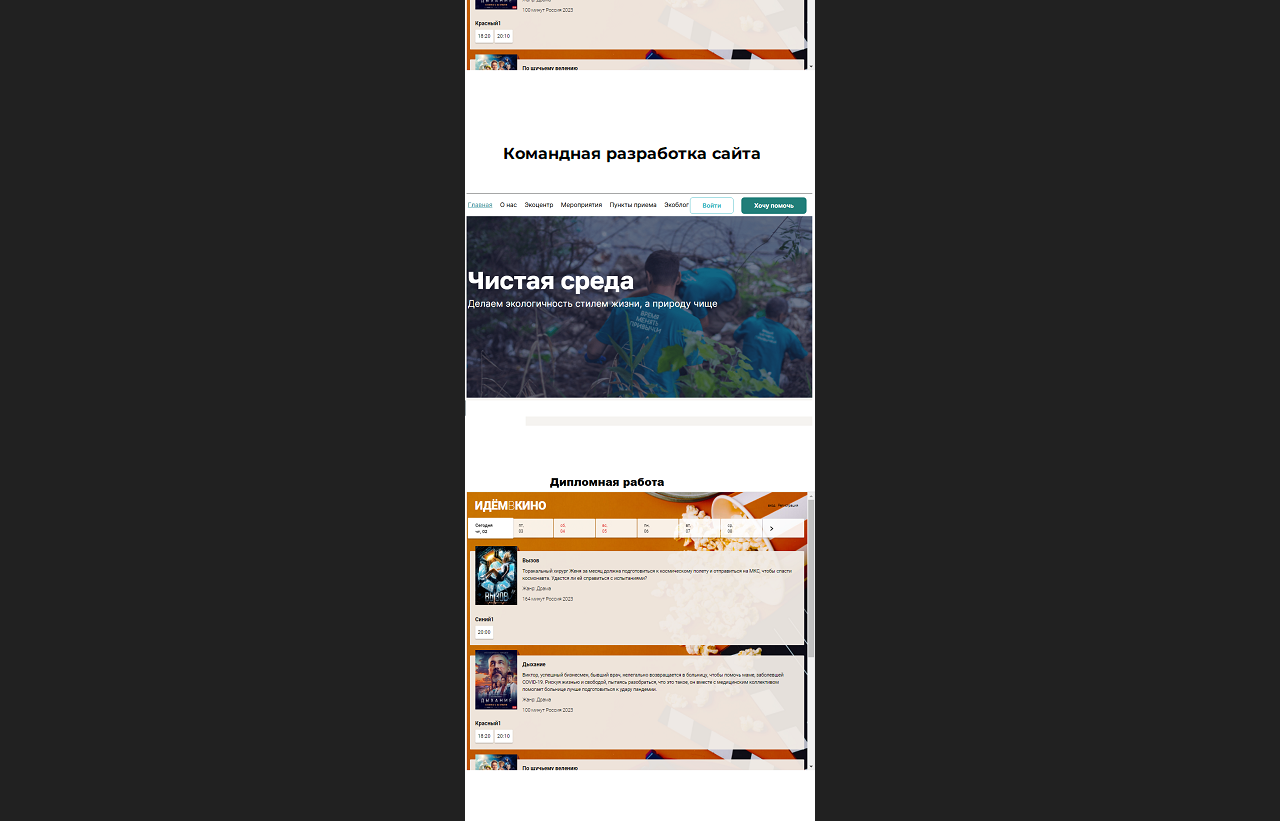
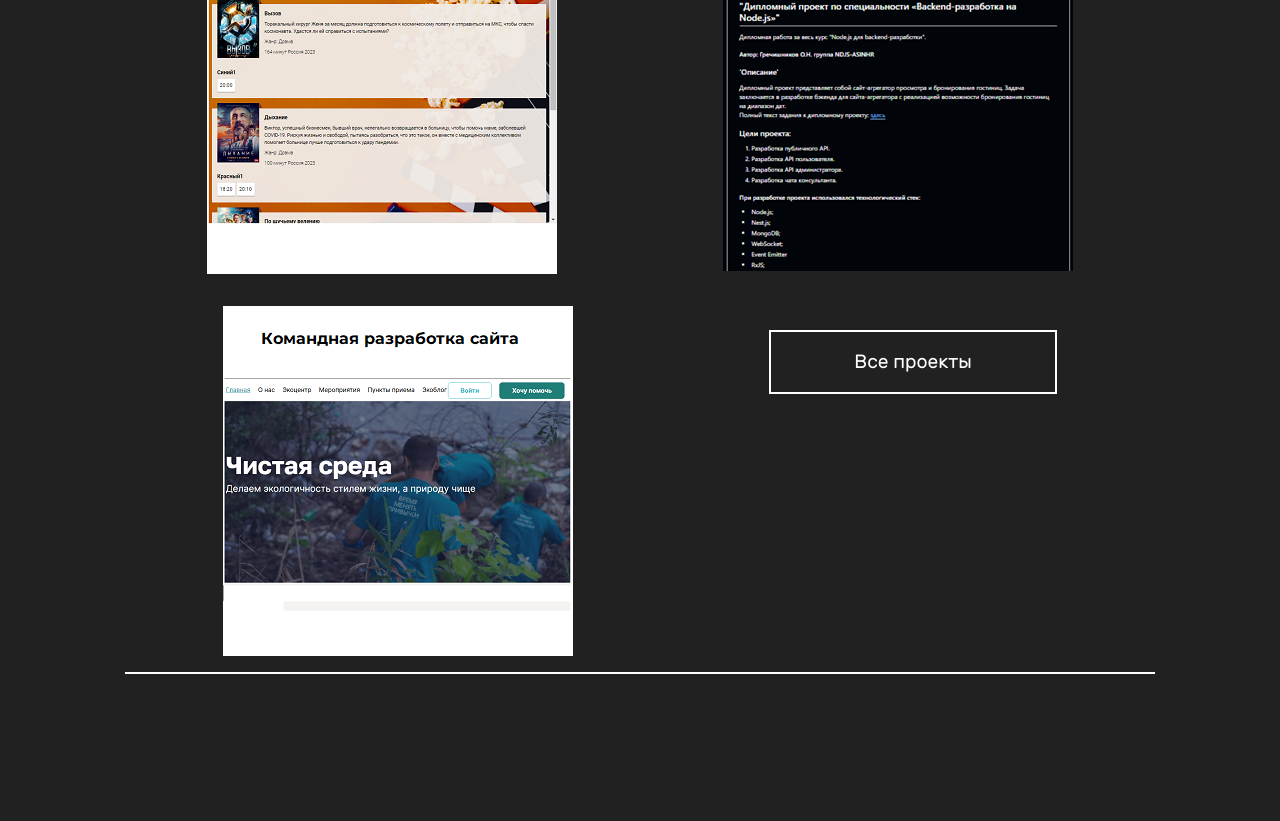
Before and after one commit to GronickWork/portfolio-gronik, a React (Create React App) app: page / in a window 1280 px wide. Shown: the part 880-1701 px from the top of the page. After the commit the page ends 1554 px from the top, so only its background shows below. Built offline with nearby package versions, Linux system fonts and the light colour scheme.

Commit message:
Add component Portfolio

```diff
--- a/src/assets/styles/initialstyles.scss
+++ b/src/assets/styles/initialstyles.scss
@@ -19,6 +19,7 @@ ul li{list-style: none;}
 img{vertical-align: top;}
 h1,h2,h3,h4,h5,h6{font-size:inherit;}
 button{background-color: transparent;}
+button:hover{border: 2px solid #dade1eff; color: #dade1eff; cursor: pointer;}
 strong{font-family: Inter_bold;}
 
 ::placeholder { /* Chrome, Firefox, Opera, Safari 10.1+ */
--- a/src/components/Main/Main.tsx
+++ b/src/components/Main/Main.tsx
@@ -2,7 +2,7 @@ import React from 'react';
 import './main.scss';
 import Greeting from './Greetting/Greeting';
 import Line from '../Line/Line';
-import Portfolio from './Portfolio/Portfolio';
+import Portfolio from './Portfolio/Porfolio';
 
 const Main = () => {
   return (
@@ -10,6 +10,7 @@ const Main = () => {
       <Greeting/>
       <Line idl="port"/>
       <Portfolio/>
+      <Line idl='serv'/>
     </div>
   );
 }
--- /dev/null
+++ b/src/components/Main/Portfolio/Porfolio.tsx
@@ -0,0 +1,36 @@
+import React from 'react';
+import { PortfolioList } from '../../data/portfolio-list';
+import './portfolio.scss';
+
+const Portfolio = () => {
+  function showWorks(e: any) {
+    const portUl = e.target.closest('.port_label');
+    const names = portUl.querySelectorAll('li[data-name]');
+    for (let name of names) {
+      const idEl = name.getAttribute('data-name');
+      const el = document.getElementById(idEl);
+      if (el?.hasAttribute('hidden')) {
+        el.removeAttribute('hidden');
+      } else {
+        el?.setAttribute('hidden', 'hidden');
+      }
+       e.target.innerHTML = e.target.innerHTML ==='Все проекты'? 'Скрыть': 'Все проекты';
+    }
+  }
+  return (
+    <div className='portpholio'>
+      <h2 className='port_head'>Портфолио</h2>
+      <ul className='port_label' id='portUl'>
+        {PortfolioList.map((el, index) => {
+          const hidd = index > 2;
+          return(<li className='label_item' id={hidd? el.name: undefined} data-name={hidd? el.name: undefined} hidden={hidd}>
+              <a href={el.link} target='blank'><img src={el.img} alt={el.alt}/></a>
+            </li>);
+        })}
+        <button className='portfo_butt' id='portbut' onClick={(e)=>showWorks(e)}>Все проекты</button>
+      </ul>
+    </div>
+  );
+}
+
+export default Portfolio;
--- a/src/components/Main/Portfolio/Portfolio.tsx
+++ /dev/null
@@ -1,18 +0,0 @@
-import React from 'react';
-import { PortfolioList } from '../../data/portfolio-list';
-
-const Portfolio = () => {
-  return (
-    <div className='portpholio'>
-      <h2 className='port_head'>Портфолио</h2>
-      <ul className='port_label' id='portUl'>
-        {PortfolioList.map((el, index) => {
-          const hidd = index > 2;
-          return(<li className='label_item' hidden={hidd}><a href={el.link} target='blank'><img src={el.img} alt={el.alt}/></a></li>)
-        })}
-      </ul>
-    </div>
-  );
-}
-
-export default Portfolio;
--- /dev/null
+++ b/src/components/Main/Portfolio/portfolio.scss
@@ -0,0 +1,25 @@
+@import '../../../assets/styles/variables.scss';
+
+.portpholio {width: 100%;}
+  .port_head {font-size: 3.125rem; margin: 3rem auto; font-family: $RR;}
+  .port_label {
+    display: flex;
+    justify-content: space-around;
+    flex-wrap: wrap;
+    list-style-type: none;
+  }
+    .label_item {margin: 1rem auto;}
+    .label_item a :hover {outline: 1px solid #dade1eff;}
+    .portfo_butt {
+      display: block;
+      border: none;
+      width: 18rem;
+      height: 4rem;
+      border: 2px solid #fff;
+      background-color: #212121;
+      color: #fff;
+      font-family: $RR;
+      font-size: 1.2rem;
+      margin: 2.5rem auto 4rem;
+      cursor: pointer;
+    }
--- a/src/components/data/portfolio-list.tsx
+++ b/src/components/data/portfolio-list.tsx
@@ -2,56 +2,73 @@ export const PortfolioList = [
   {
     link: 'https://github.com/Gronik4/WebDevDiplomaV1',
     img: 'images/works/dip.png',
-    alt: 'Дипломная работа Веб разработчик с нуля'
+    alt: 'Дипломная работа Веб разработчик с нуля',
+    name: 'dipWW'
+  },
+  {
+    link: 'https://github.com/Gronik4/graduation-project_backend-development-with-node.js.git',
+    img: 'images/works/d-node.png',
+    alt: 'Дипломная работа Веб разработчик с нуля',
+    name: 'dipNode'
   },
   {
     link: 'https://trash-free.ru',
     img: 'images/works/teamDev.png',
-    alt: 'Командная разработка'
+    alt: 'Командная разработка',
+    name: 'TeamD'
+  },
+  {
+    link: 'https://github.com/GronickWork/white_board_test',
+    img: 'images/works/testGame1.png',
+    alt: 'Тестовое задание от компании White Board',
+    name: 'whiteB'
+  },
+  {
+    link: 'https://gronickwork.github.io/vue-crud-project/',
+    img: 'images/works/crud-vue.png',
+    alt: 'Тестовое: crud на Vue',
+    name: 'crud'
+  },
+  {
+    link: 'https://gronickwork.github.io/kraud_test/',
+    img: 'images/works/testKraud.png',
+    alt: 'Тестовое задание от компании Kraud',
+    name: 'kr'
+  },
+  {
+    link: 'https://gronik4.github.io/Gronik4-adjsbh-N2-gobling-yarn/',
+    img: 'images/works/gg.png',
+    alt: 'одно из домашних заданий',
+    name: 'gg'
   },
   {
     link: 'https://github.com/Gronik4/WebDevDiplomaV1',
     img: 'images/works/dip.png',
-    alt: 'Дипломная работа Веб разработчик с нуля'
+    alt: 'Дипломная работа Веб разработчик с нуля',
+    name: 'crud'
   },
   {
     link: 'https://github.com/Gronik4/WebDevDiplomaV1',
     img: 'images/works/dip.png',
-    alt: 'Дипломная работа Веб разработчик с нуля'
+    alt: 'Дипломная работа Веб разработчик с нуля',
+    name: 'crud'
   },
   {
     link: 'https://github.com/Gronik4/WebDevDiplomaV1',
     img: 'images/works/dip.png',
-    alt: 'Дипломная работа Веб разработчик с нуля'
+    alt: 'Дипломная работа Веб разработчик с нуля',
+    name: 'crud'
   },
   {
     link: 'https://github.com/Gronik4/WebDevDiplomaV1',
     img: 'images/works/dip.png',
-    alt: 'Дипломная работа Веб разработчик с нуля'
+    alt: 'Дипломная работа Веб разработчик с нуля',
+    name: 'crud'
   },
   {
     link: 'https://github.com/Gronik4/WebDevDiplomaV1',
     img: 'images/works/dip.png',
-    alt: 'Дипломная работа Веб разработчик с нуля'
-  },
-  {
-    link: 'https://github.com/Gronik4/WebDevDiplomaV1',
-    img: 'images/works/dip.png',
-    alt: 'Дипломная работа Веб разработчик с нуля'
-  },
-  {
-    link: 'https://github.com/Gronik4/WebDevDiplomaV1',
-    img: 'images/works/dip.png',
-    alt: 'Дипломная работа Веб разработчик с нуля'
-  },
-  {
-    link: 'https://github.com/Gronik4/WebDevDiplomaV1',
-    img: 'images/works/dip.png',
-    alt: 'Дипломная работа Веб разработчик с нуля'
-  },
-  {
-    link: 'https://github.com/Gronik4/WebDevDiplomaV1',
-    img: 'images/works/dip.png',
-    alt: 'Дипломная работа Веб разработчик с нуля'
+    alt: 'Дипломная работа Веб разработчик с нуля',
+    name: 'crud'
   },
 ]
```
Also changed, not shown: public/images/works/d-node.png (added).
